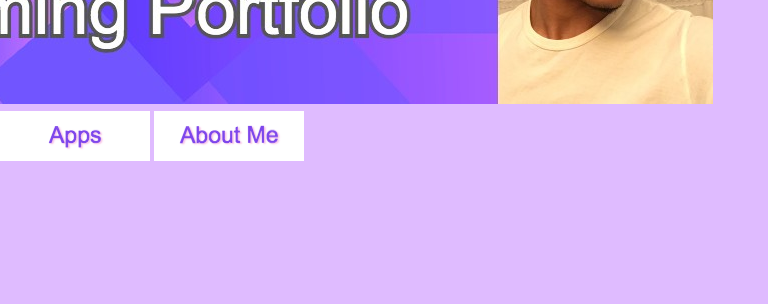
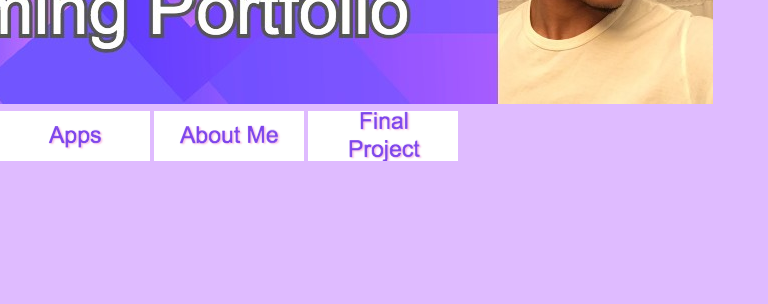
Before and after one commit to jakedipina/jakedipina.github.io, a plain HTML site: page apps.html in a window 1280 px wide. Shown: the part 204-508 px from the top of the page, 319-1087 px from the left. Drawn offline with Linux system fonts and the light colour scheme.

Commit message:
Update apps.html

```diff
--- a/apps.html
+++ b/apps.html
@@ -22,6 +22,8 @@
                         <img src="apps.png"></a> </th>
                     <th> <a href="about.html">
                         <img src="about.png"></a> </th>
+                    <th> <a href="finalproject.html">
+                        <img src="finalProject.png"></a> </th>
                 </tr>
              </thead>
          </table>
```
